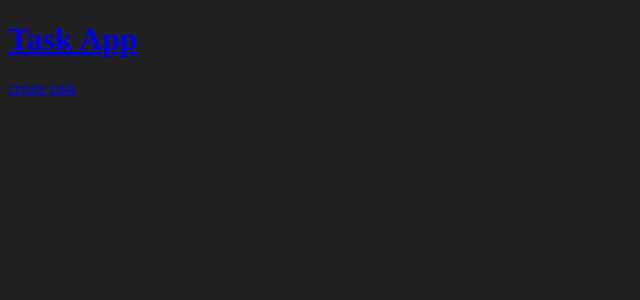
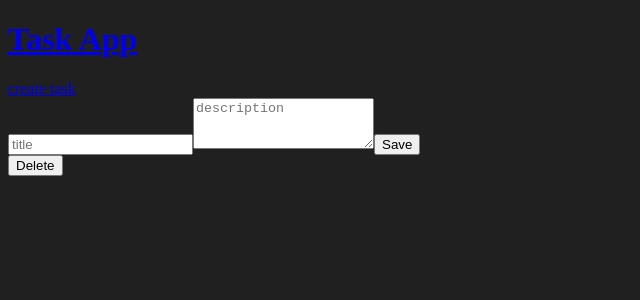
Before and after one commit to vmarialuzm/django-crud-react, a React (Vite) app in the folder client/: page /tasks/1 in a window 1280 px wide. Shown: the top 300 px of the page, without its empty margins (0-640 px from the left). Built offline with nearby package versions, Linux system fonts and the light colour scheme.

Commit message:
Eliminar tareas

```diff
--- a/client/src/App.jsx
+++ b/client/src/App.jsx
@@ -11,6 +11,7 @@ function App() {
         <Route path="/" element={<Navigate to="/tasks" />} />
         <Route path="/tasks" element={<TasksPage />} />
         <Route path="/tasks-create" element={<TaskFormPage />} />
+        <Route path="/tasks/:id" element={<TaskFormPage />} />
       </Routes>
     </BrowserRouter>
   )
--- a/client/src/api/tasks.api.js
+++ b/client/src/api/tasks.api.js
@@ -6,3 +6,4 @@ const tasksApi = axios.create({
 
 export const getAllTasks = () => tasksApi.get("/");
 export const createTask = (task) => tasksApi.post("/", task);
+export const deleteTask = (id) => tasksApi.delete(`/${id}`);
--- a/client/src/components/TaskCard.jsx
+++ b/client/src/components/TaskCard.jsx
@@ -1,8 +1,19 @@
+import { useNavigate } from 'react-router-dom'
+
 export function TaskCard({ task }) {
-  return (
-    <div>
-        <h1>{task.title}</h1>
-        <p>{task.description}</p>
-    </div>
-  )
+
+    const navigate = useNavigate()
+
+    return (
+        <div style={{background: "black"}}
+
+            onClick={() => {
+                navigate(`/tasks/${task.id}`)
+            }}
+        >
+            <h1>{task.title}</h1>
+            <p>{task.description}</p>
+            <hr />
+        </div>
+    );
 }
--- a/client/src/pages/TaskFormPage.jsx
+++ b/client/src/pages/TaskFormPage.jsx
@@ -1,6 +1,6 @@
 import { useForm } from "react-hook-form";
-import { createTask } from "../api/tasks.api";
-import { useNavigate } from "react-router-dom";
+import { createTask, deleteTask } from "../api/tasks.api";
+import { useNavigate, useParams } from "react-router-dom";
 
 export function TaskFormPage() {
     const {
@@ -9,6 +9,8 @@ export function TaskFormPage() {
         formState: { errors },
     } = useForm();
     const navigate = useNavigate();
+    const params = useParams();
+    console.log(params)
 
     const onSubmit = handleSubmit(async (data) => {
         await createTask(data);
@@ -33,6 +35,20 @@ export function TaskFormPage() {
                 {errors.description && <span>description is required</span>}
                 <button>Save</button>
             </form>
+
+            {params.id && (
+                <button
+                    onClick={async () => {
+                        const accepted = window.confirm("are you sure?");
+                        if (accepted) {
+                            await deleteTask(params.id);
+                            navigate("/tasks");
+                        }
+                    }}
+                >
+                    Delete
+                </button>
+            )}
         </div>
-    )
+    );
 }
```
Also changed, not shown: 1 other file (tests, documents, lock files or other folders).
